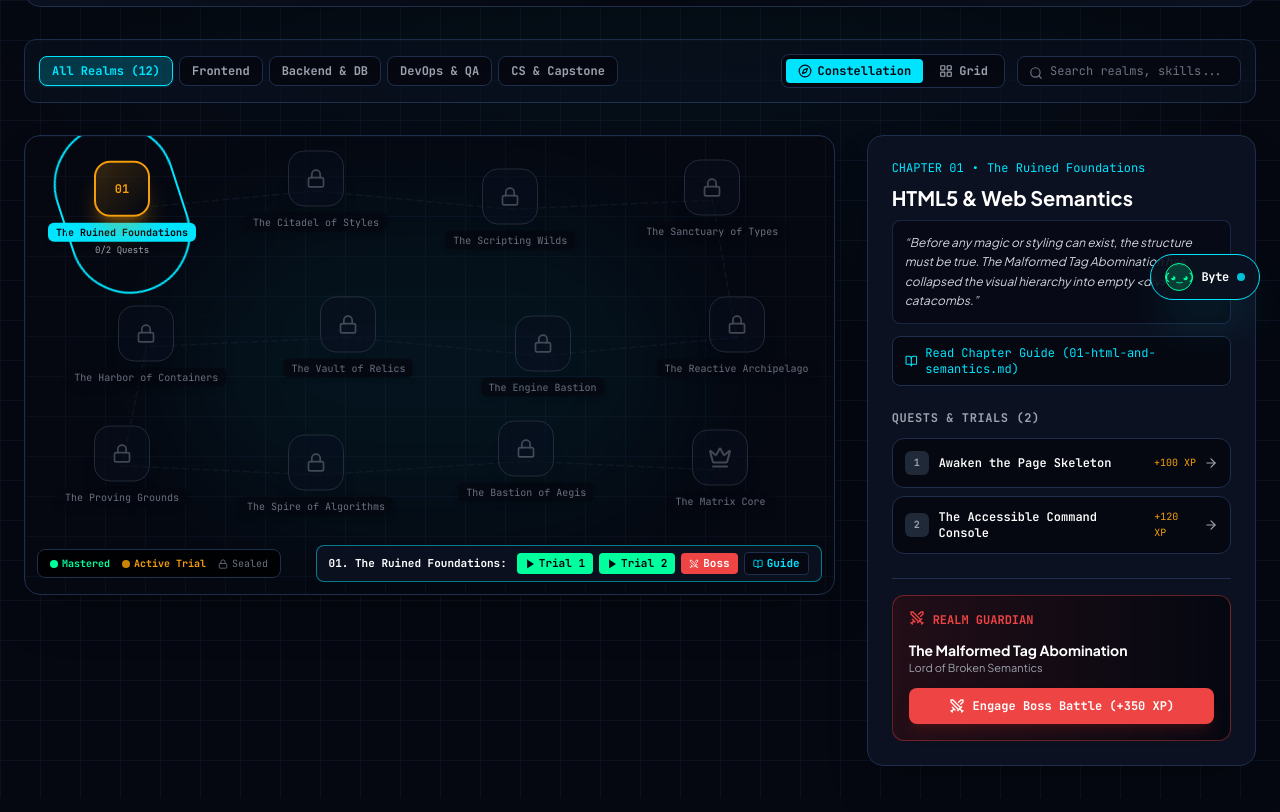
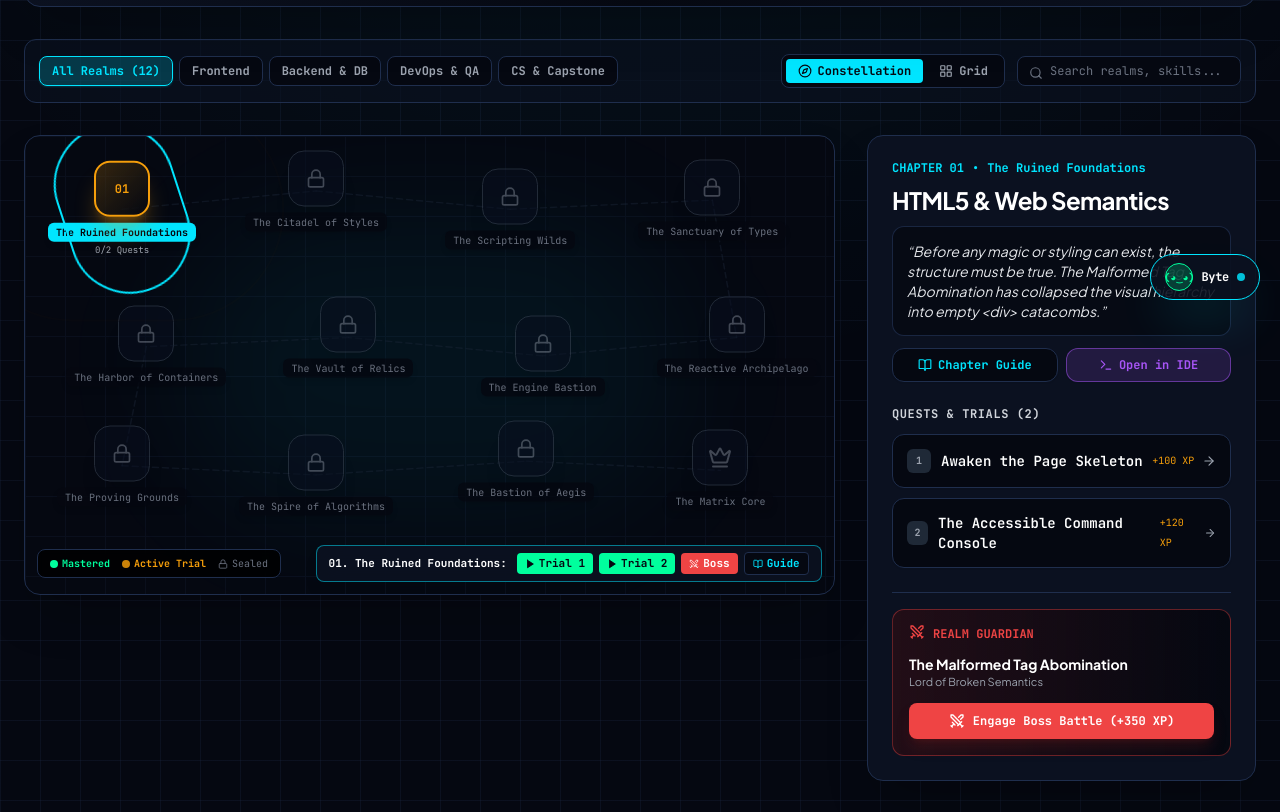
Before and after one commit to IamUnKnOwN25/fullstack-learning-guide, a Next.js app: page / in a window 1280 px wide. Shown: the part 480-1292 px from the top of the page. Built offline with nearby package versions, Linux system fonts and the light colour scheme.

Commit message:
style(ui): polish WorldCampaignMap and QuestCodingWorkspace typography, buttons, and tab animations (Cycle 43)

```diff
--- a/src/components/QuestCodingWorkspace.tsx
+++ b/src/components/QuestCodingWorkspace.tsx
@@ -314,14 +314,14 @@ export function QuestCodingWorkspace({
             <span>MISSION DIRECTIVE</span>
           </div>
 
-          <div className="p-6 overflow-y-auto space-y-6 flex-1 text-sm text-gray-300">
+          <div className="p-6 overflow-y-auto space-y-6 flex-1 text-sm text-gray-200">
             {/* Story Dialogue */}
-            <div className="p-4 rounded-xl bg-gradient-to-r from-matrix-neonCyan/10 to-matrix-dark border border-matrix-neonCyan/30 space-y-2">
+            <div className="p-4 rounded-xl bg-gradient-to-r from-matrix-neonCyan/10 to-matrix-dark border border-matrix-neonCyan/30 space-y-2 shadow-sm">
               <div className="flex items-center gap-2 font-mono text-xs text-matrix-neonCyan font-bold">
                 <Sparkles className="w-3.5 h-3.5 shrink-0" />
                 BYTE (AI COMPANION DROID)
               </div>
-              <p className="italic text-xs text-gray-200 leading-relaxed font-mono">
+              <p className="italic text-xs sm:text-sm text-gray-100 leading-relaxed font-mono">
                 &ldquo;{formattedStoryIntro}&rdquo;
               </p>
             </div>
@@ -331,7 +331,7 @@ export function QuestCodingWorkspace({
               <h3 className="font-mono text-xs uppercase tracking-wider text-matrix-accent font-bold">
                 Core Concept
               </h3>
-              <p className="text-xs leading-relaxed text-gray-300 bg-matrix-dark/40 p-3.5 rounded-xl border border-matrix-border">
+              <p className="text-xs sm:text-sm leading-relaxed text-gray-200 bg-matrix-dark/50 p-4 rounded-xl border border-matrix-border">
                 {quest.conceptSummary}
               </p>
             </div>
@@ -603,7 +603,7 @@ export function QuestCodingWorkspace({
 
           {/* Tab 1: Code Editor */}
           {activeTab === "editor" && (
-            <div className="flex-1 bg-matrix-dark flex flex-col font-mono text-xs overflow-hidden">
+            <div className="flex-1 bg-matrix-dark flex flex-col font-mono text-xs sm:text-sm overflow-hidden animate-fadeIn">
               <div className="flex-1 flex overflow-hidden">
                 {/* Line Numbers Gutter */}
                 <div
@@ -685,7 +685,7 @@ export function QuestCodingWorkspace({
 
           {/* Tab 2: Sandboxed Live Preview */}
           {activeTab === "preview" && (
-            <div className="flex-1 bg-matrix-dark p-2 flex flex-col">
+            <div className="flex-1 bg-matrix-dark p-2 flex flex-col animate-fadeIn">
               <iframe
                 title="Live Sandboxed Output"
                 sandbox="allow-scripts"
@@ -697,7 +697,7 @@ export function QuestCodingWorkspace({
 
           {/* Tab 3: Matrix Terminal & Assertion Report */}
           {activeTab === "terminal" && (
-            <div className="flex-1 p-6 bg-matrix-dark font-mono text-xs flex flex-col space-y-4 overflow-y-auto">
+            <div className="flex-1 p-6 bg-matrix-dark font-mono text-xs sm:text-sm flex flex-col space-y-4 overflow-y-auto animate-fadeIn">
               <div className="flex items-center justify-between text-matrix-neonCyan pb-2 border-b border-matrix-border">
                 <div className="flex items-center gap-2">
                   <Terminal className="w-4 h-4" />
@@ -783,7 +783,7 @@ export function QuestCodingWorkspace({
 
           {/* Tab 4: Interactive Concept Visualizer */}
           {activeTab === "visualizer" && (
-            <div className="flex-1 bg-matrix-dark overflow-y-auto">
+            <div className="flex-1 bg-matrix-dark overflow-y-auto animate-fadeIn">
               <RealmConceptVisualizer realmId={realmId} />
             </div>
           )}
--- a/src/components/WorldCampaignMap.tsx
+++ b/src/components/WorldCampaignMap.tsx
@@ -448,15 +448,21 @@ export function WorldCampaignMap() {
         {/* Right Column: Selected Realm Detail & Action Launcher */}
         <div className="lg:col-span-1">
           {selectedRealm ? (
-            <div id="realm-inspector" className="sticky top-20 bg-matrix-card border border-matrix-border rounded-2xl p-6 shadow-2xl space-y-6 scroll-mt-24">
+            <div
+              key={selectedRealm.id}
+              id="realm-inspector"
+              className="sticky top-20 bg-matrix-card border border-matrix-border rounded-2xl p-6 shadow-2xl space-y-6 scroll-mt-24 animate-fadeIn"
+            >
               <div>
-                <div className="flex items-center gap-2 mb-2 font-mono text-xs text-matrix-neonCyan">
+                <div className="flex items-center gap-2 mb-2 font-mono text-xs text-matrix-neonCyan font-bold">
                   <span>CHAPTER {String(selectedRealm.order).padStart(2, "0")}</span>
                   <span>•</span>
                   <span>{selectedRealm.realmName}</span>
                 </div>
-                <h2 className="text-xl font-bold text-white mb-2">{selectedRealm.title}</h2>
-                <p className="text-xs text-gray-300 leading-relaxed italic bg-matrix-dark/60 p-3 rounded-lg border border-matrix-border/80 mb-3">
+                <h2 className="text-xl sm:text-2xl font-bold text-white mb-2.5 tracking-tight">
+                  {selectedRealm.title}
+                </h2>
+                <p className="text-xs sm:text-sm text-gray-200 leading-relaxed italic bg-matrix-dark/70 p-3.5 rounded-xl border border-matrix-border/80 mb-3">
                   &ldquo;{selectedRealm.lore}&rdquo;
                 </p>
 
@@ -464,13 +470,13 @@ export function WorldCampaignMap() {
                   <div className="p-3 rounded-xl bg-amber-500/10 border border-amber-500/30 text-amber-300 font-mono text-xs space-y-2 mb-3">
                     <div className="flex items-center justify-between gap-2">
                       <div className="flex items-center gap-1.5 font-bold">
-                        <Lock className="w-3.5 h-3.5 text-amber-400" />
+                        <Lock className="w-3.5 h-3.5 text-amber-400 shrink-0" />
                         <span>Campaign Requirement: Level {selectedRealm.requiredLevel}</span>
                       </div>
                       <button
                         type="button"
                         onClick={() => unlockAllRealms()}
-                        className="px-2 py-0.5 rounded bg-amber-500/20 hover:bg-amber-500/30 border border-amber-500/40 text-amber-200 text-[10px] font-bold transition-colors cursor-pointer"
+                        className="px-2 py-0.5 rounded bg-amber-500/20 hover:bg-amber-500/30 border border-amber-500/40 text-amber-200 text-[10px] font-bold transition-colors cursor-pointer whitespace-nowrap shrink-0"
                       >
                         Unlock All Realms
                       </button>
@@ -481,23 +487,34 @@ export function WorldCampaignMap() {
                   </div>
                 )}
 
-                <Link
-                  href={`/curriculum?file=${selectedRealm.fileRef}`}
-                  onClick={() => soundEngine.playSfx("click")}
-                  className="w-full py-2 px-3 rounded-lg bg-matrix-dark hover:bg-matrix-card border border-matrix-border hover:border-matrix-neonCyan text-matrix-neonCyan font-mono text-xs flex items-center justify-center gap-2 transition-all shadow-sm"
-                >
-                  <BookOpen className="w-3.5 h-3.5" />
-                  Read Chapter Guide ({selectedRealm.fileRef})
-                </Link>
+                <div className="grid grid-cols-1 sm:grid-cols-2 gap-2">
+                  <Link
+                    href={`/curriculum?file=${selectedRealm.fileRef}`}
+                    onClick={() => soundEngine.playSfx("click")}
+                    className="py-2 px-3 rounded-xl bg-matrix-dark hover:bg-matrix-cardHover border border-matrix-border hover:border-matrix-neonCyan text-matrix-neonCyan font-mono text-xs font-bold flex items-center justify-center gap-1.5 transition-all shadow-sm"
+                  >
+                    <BookOpen className="w-3.5 h-3.5 shrink-0" />
+                    <span>Chapter Guide</span>
+                  </Link>
+
+                  <Link
+                    href={`/ide?quest=${QUESTS[selectedRealm.id]?.[0]?.id || ""}`}
+                    onClick={() => soundEngine.playSfx("click")}
+                    className="py-2 px-3 rounded-xl bg-matrix-neonPurple/15 hover:bg-matrix-neonPurple/25 border border-matrix-neonPurple/50 text-matrix-neonPurple font-mono text-xs font-bold flex items-center justify-center gap-1.5 transition-all shadow-sm"
+                  >
+                    <Terminal className="w-3.5 h-3.5 shrink-0" />
+                    <span>Open in IDE</span>
+                  </Link>
+                </div>
               </div>
 
               {/* Quests in this Realm */}
               <div className="space-y-3">
-                <h3 className="font-mono text-xs uppercase tracking-wider text-gray-400 font-bold">
+                <h3 className="font-mono text-xs uppercase tracking-wider text-gray-300 font-bold">
                   Quests & Trials ({QUESTS[selectedRealm.id]?.length || 0})
                 </h3>
 
-                <div className="space-y-2">
+                <div className="space-y-2.5">
                   {(QUESTS[selectedRealm.id] || []).map((quest) => {
                     const isQuestDone = completedQuests.includes(quest.id);
 
@@ -506,10 +523,10 @@ export function WorldCampaignMap() {
                         key={quest.id}
                         href={`/quest/${selectedRealm.id}/${quest.id}`}
                         onClick={() => soundEngine.playSfx("click")}
-                        className={`flex items-center justify-between p-3 rounded-xl border transition-all text-xs font-mono group ${
+                        className={`flex items-center justify-between p-3.5 rounded-xl border transition-all text-xs sm:text-sm font-mono group hover:-translate-y-0.5 ${
                           isQuestDone
-                            ? "bg-matrix-accent/5 border-matrix-accent/40 text-gray-200"
-                            : "bg-matrix-dark border-matrix-border hover:border-matrix-neonCyan text-white"
+                            ? "bg-matrix-accent/10 border-matrix-accent/40 text-gray-100 shadow-sm shadow-matrix-accent/10"
+                            : "bg-matrix-dark border-matrix-border hover:border-matrix-neonCyan text-white shadow-sm"
                         }`}
                       >
                         <div className="flex items-center gap-2.5">
```
Also changed, not shown: 1 other file (tests, documents, lock files or other folders).
